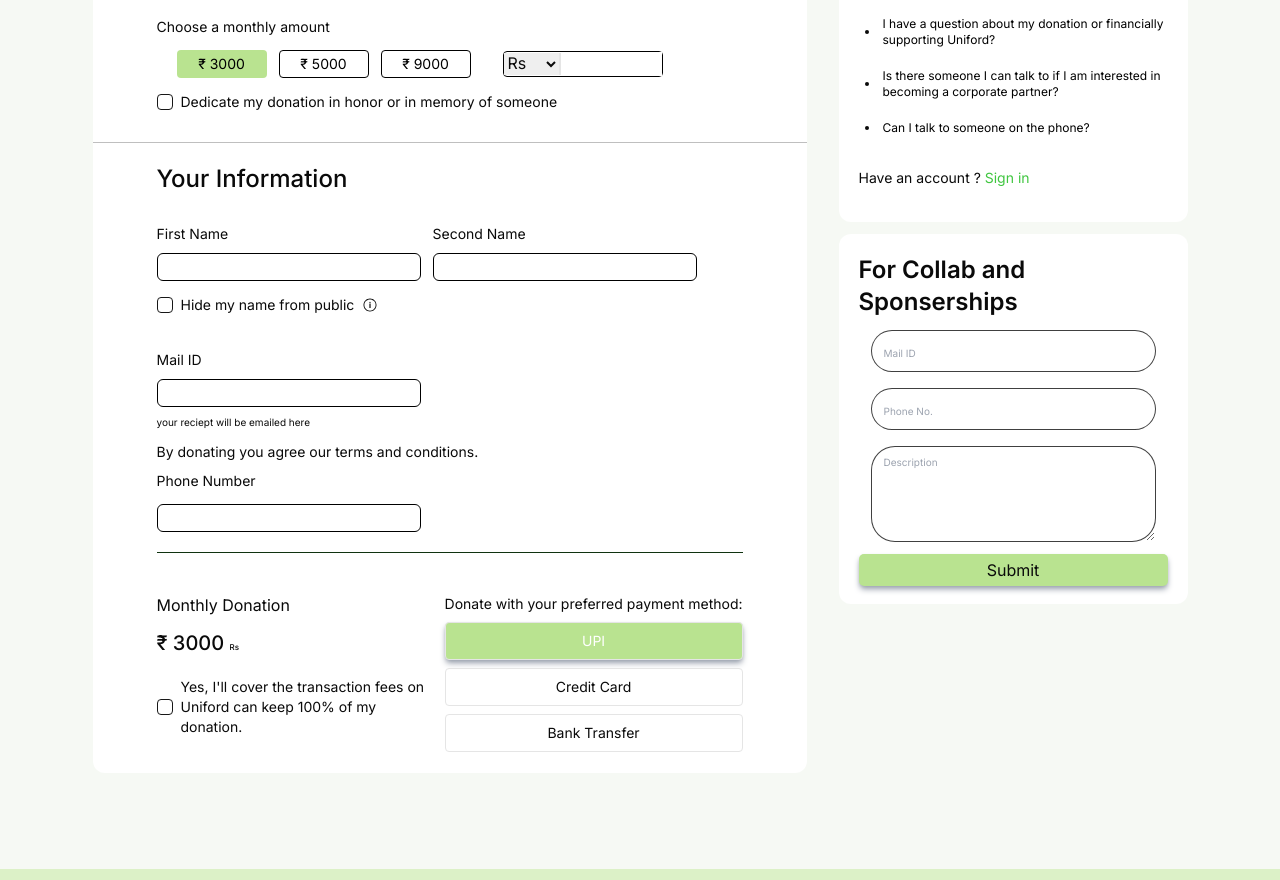
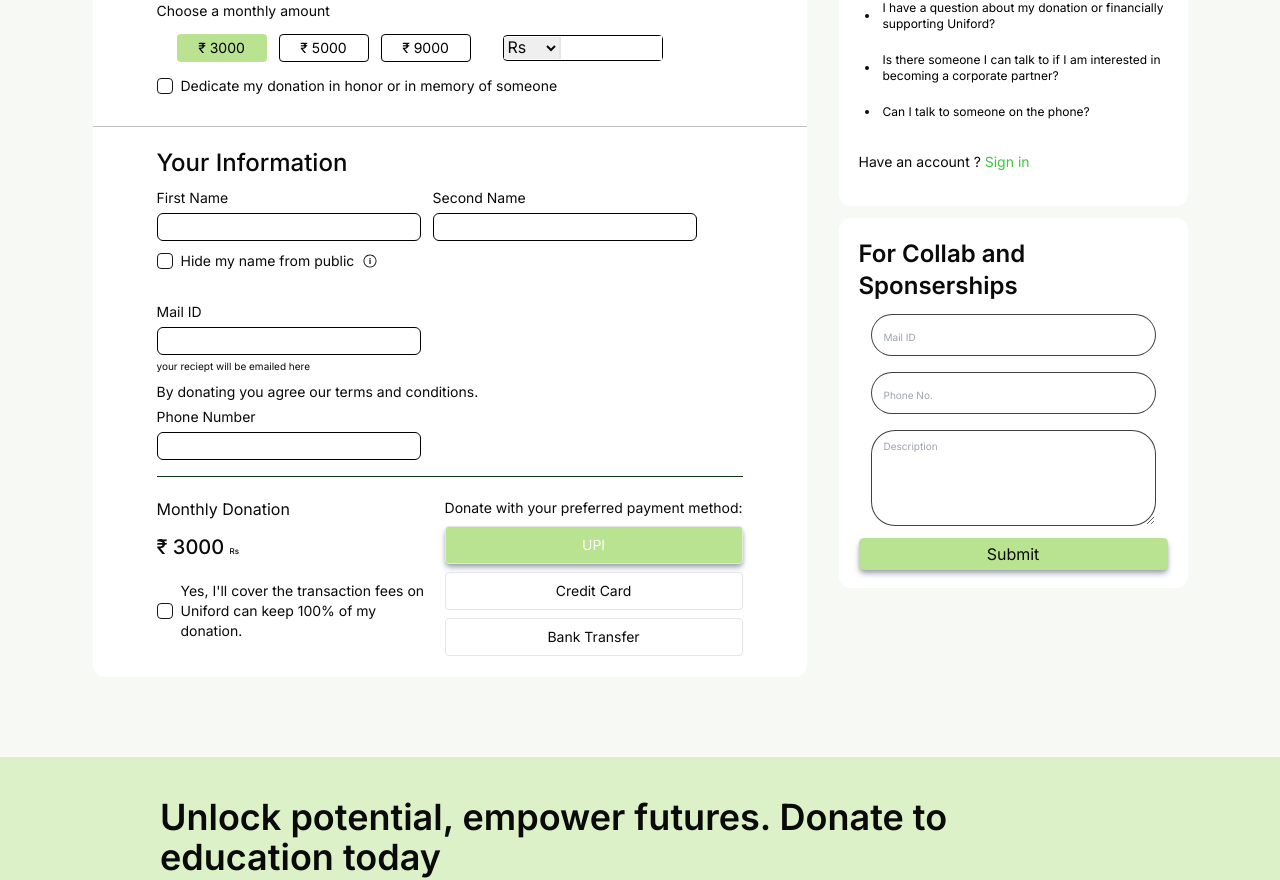
Before and after one commit to Piyush1638/unilance-assignment, a Next.js app: page / in a window 1280 px wide. Shown: the part 536-1416 px from the top of the page. Built offline with nearby package versions, Linux system fonts and the light colour scheme.

Commit message:
completed

```diff
--- a/src/app/page.tsx
+++ b/src/app/page.tsx
@@ -6,7 +6,7 @@ import Image from "next/image";
 
 export default function Home() {
   return (
-    <main className="flex min-h-screen flex-col items-center bg-[#F6F9F4] px-6 laptop:px-32 py-24">
+    <main className="flex min-h-screen flex-col items-center bg-[#F6F9F4] px-6 laptop:px-32 py-20">
       <div className="flex justify-center laptop:flex-row flex-col gap-8 ">
         <div className="bg-[#ffffff] rounded-3xl tablet:rounded-xl">
           <HelpUsToDoMore />
--- a/src/app/redux/slice.js
+++ b/src/app/redux/slice.js
@@ -1,7 +1,6 @@
 import { createSlice } from "@reduxjs/toolkit";
 const initialState = {
     individuaOrOrganizationButton: "individual", // individual or organization
-    selectedFrequency: "monthly", // Default value for selected frequency
     selectedAmount: 3000, // Default value for selected amount
 }
 
@@ -12,9 +11,6 @@ const IndividualOrOrganizationButtonSlice = createSlice({
         setIndividualOrOrganizationButton: (state, action) => {
             state.individuaOrOrganizationButton = action.payload;
         },
-        setSelectedFrequency: (state, action) => {
-            state.selectedFrequency = action.payload;
-        },
         setAmountSelected: (state, action)=>{
             state.selectedAmount = action.payload;
 
@@ -22,5 +18,5 @@ const IndividualOrOrganizationButtonSlice = createSlice({
     },
 });
 
-export const { setIndividualOrOrganizationButton, setSelectedFrequency, setAmountSelected } = IndividualOrOrganizationButtonSlice.actions;
+export const { setIndividualOrOrganizationButton, setAmountSelected } = IndividualOrOrganizationButtonSlice.actions;
 export default IndividualOrOrganizationButtonSlice.reducer;
--- a/src/components/IndividualForm.tsx
+++ b/src/components/IndividualForm.tsx
@@ -5,9 +5,9 @@ import { IoIosInformationCircleOutline } from "react-icons/io";
 
 const IndividualForm = () => {
   return (
-    <form className="my-8 flex flex-col gap-3">
+    <form className="my-3 flex flex-col gap-2">
       <div className="flex tablet:items-center tablet:flex-row flex-col gap-3">
-        <div className="flex flex-col gap-2">
+        <div className="flex flex-col gap-1">
           <label
             htmlFor="name"
             className="text-sm hidden tablet:block font-normal leading-none peer-disabled:cursor-not-allowed peer-disabled:opacity-70"
@@ -21,7 +21,7 @@ const IndividualForm = () => {
             className="tablet:placeholder:opacity-0 placeholder:opacity-100 placeholder:text-sm placeholder:text-[#C9C9C9] tablet:w-[210.76px] laptop:w-[264px] tablet:h-7 h-10 border-[0.5px] border-black tablet:rounded-md rounded-3xl px-4 py-2 mt-1 outline-none"
           />
         </div>
-        <div className="flex flex-col gap-2">
+        <div className="flex flex-col gap-1">
           <label
             htmlFor="name"
             className="text-sm hidden tablet:block font-normal leading-none peer-disabled:cursor-not-allowed peer-disabled:opacity-70"
@@ -44,7 +44,7 @@ const IndividualForm = () => {
         />
         <IoIosInformationCircleOutline className="cursor-pointer"/>
       </div>
-      <div className="flex flex-col gap-2">
+      <div className="flex flex-col gap-1">
         <label
           htmlFor="email"
           className="text-sm hidden tablet:block font-normal leading-none peer-disabled:cursor-not-allowed peer-disabled:opacity-70"
@@ -61,11 +61,11 @@ const IndividualForm = () => {
           your reciept will be emailed here
         </p>
       </div>
-      <div className="gap-3 flex tablet:flex-col flex-col-reverse my-2 tablet:my-0">
+      <div className="gap-2 flex tablet:flex-col flex-col-reverse my-2 tablet:my-0">
         <p className="text-sm">
           By donating you agree our terms and conditions.
         </p>
-        <div className="flex flex-col gap-3">
+        <div className="flex flex-col gap-1">
           <label
             htmlFor="email"
             className="text-sm hidden tablet:block font-normal leading-none peer-disabled:cursor-not-allowed peer-disabled:opacity-70"
--- a/src/components/sections/HelpUsToDoMore.tsx
+++ b/src/components/sections/HelpUsToDoMore.tsx
@@ -3,10 +3,9 @@ import Link from "next/link";
 import React from "react";
 import {
   setIndividualOrOrganizationButton,
-  setSelectedFrequency,
   setAmountSelected,
 } from "@/app/redux/slice";
-import { useDispatch, useSelector } from "react-redux";
+import { useDispatch } from "react-redux";
 import { CheckboxWithText } from "../CheckboxWithText";
 
 const HelpUsToDoMore = () => {
@@ -28,12 +27,6 @@ const HelpUsToDoMore = () => {
     dispatch(setIndividualOrOrganizationButton(individualOrOrganization));
   };
 
-  // This will handle the frequency i.e. monthly, quaterly or yearly
-  const handleFrequencyChange = (event: any) => {
-    setSelectedDurationFrequency(event.target.value);
-    dispatch(setSelectedFrequency(event.target.value));
-  };
-  const frequency = useSelector((data: any) => data.selectedFrequency);
 
   // This will handle the amount selected by user and save it in redux store
   const handleButtonClick = (amount: string) => {
@@ -42,7 +35,7 @@ const HelpUsToDoMore = () => {
   };
 
   return (
-    <section className="laptop:px-16 tablet:px-10 px-5 laptop:pt-16 laptop:pb-4 tablet:py-10 py-5 flex flex-col w-full tablet:w-[570px] laptop:w-[714px]">
+    <section className="laptop:px-16 tablet:px-10 px-5 laptop:pt-16 laptop:pb-4 tablet:py-10 py-5 flex flex-col w-[312px] tablet:w-[570px] laptop:w-[714px]">
       <h1 className="font-medium laptop:text-5xl tablet:text-4xl text-[20px]">
         Help us to do more
       </h1>
@@ -104,7 +97,8 @@ const HelpUsToDoMore = () => {
             name="frequency"
             id="frequency"
             value={selectedDurationFrequency}
-            onChange={handleFrequencyChange}
+            onChange={(event)=>setSelectedDurationFrequency(event.target.value)
+            }
             className="tablet:w-[264px] tablet:h-10 w-[210.76px] h-7 border-[0.5px] border-black rounded-[5px] px-2 outline-none"
           >
             <option value="monthly">Monthly</option>
@@ -118,7 +112,7 @@ const HelpUsToDoMore = () => {
       {/* Choose a monthly amount */}
       <div className="mt-4">
         <label className="font-normal text-sm">
-          Choose a {frequency} amount
+          Choose a {selectedDurationFrequency} amount
         </label>
         <div className="flex tablet:items-center justify-start tablet:flex-row flex-col px-5 tablet:gap-3  gap-5 mt-3">
           <div className="flex items-center gap-3 laptop:pe-5 ">
```
